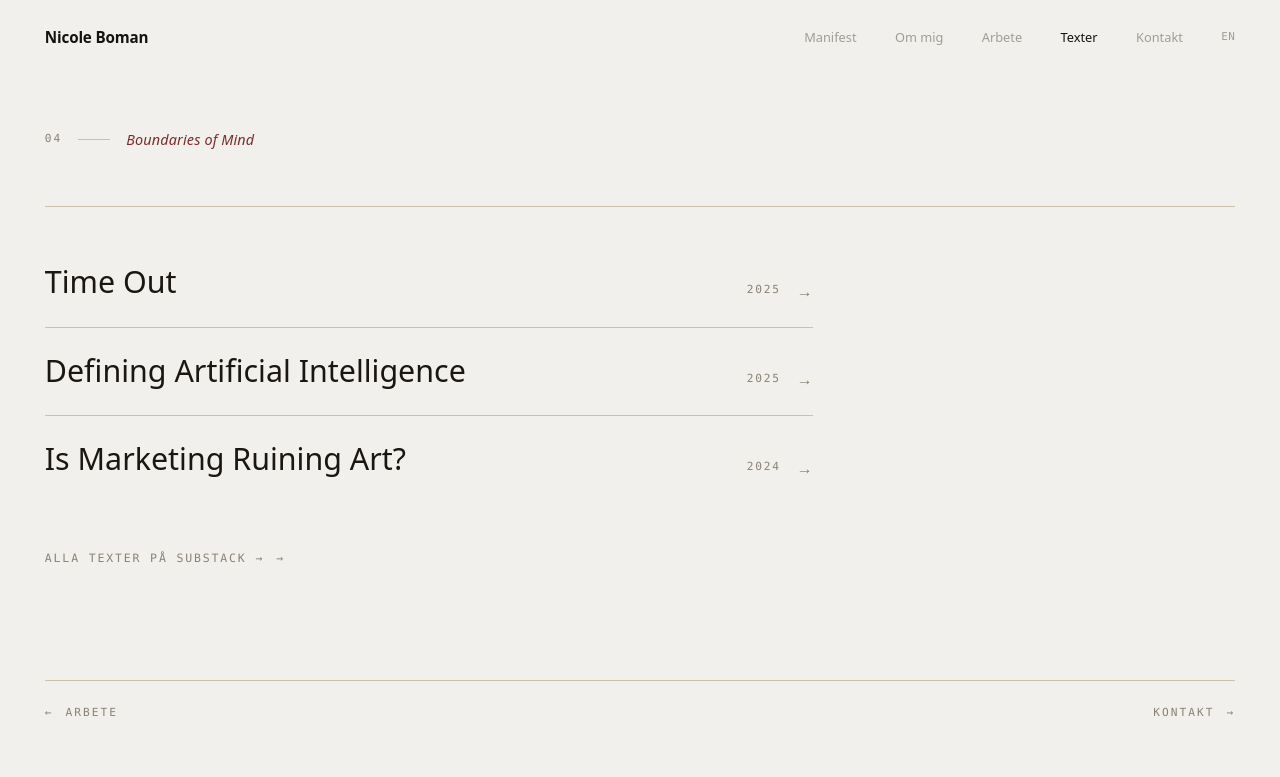
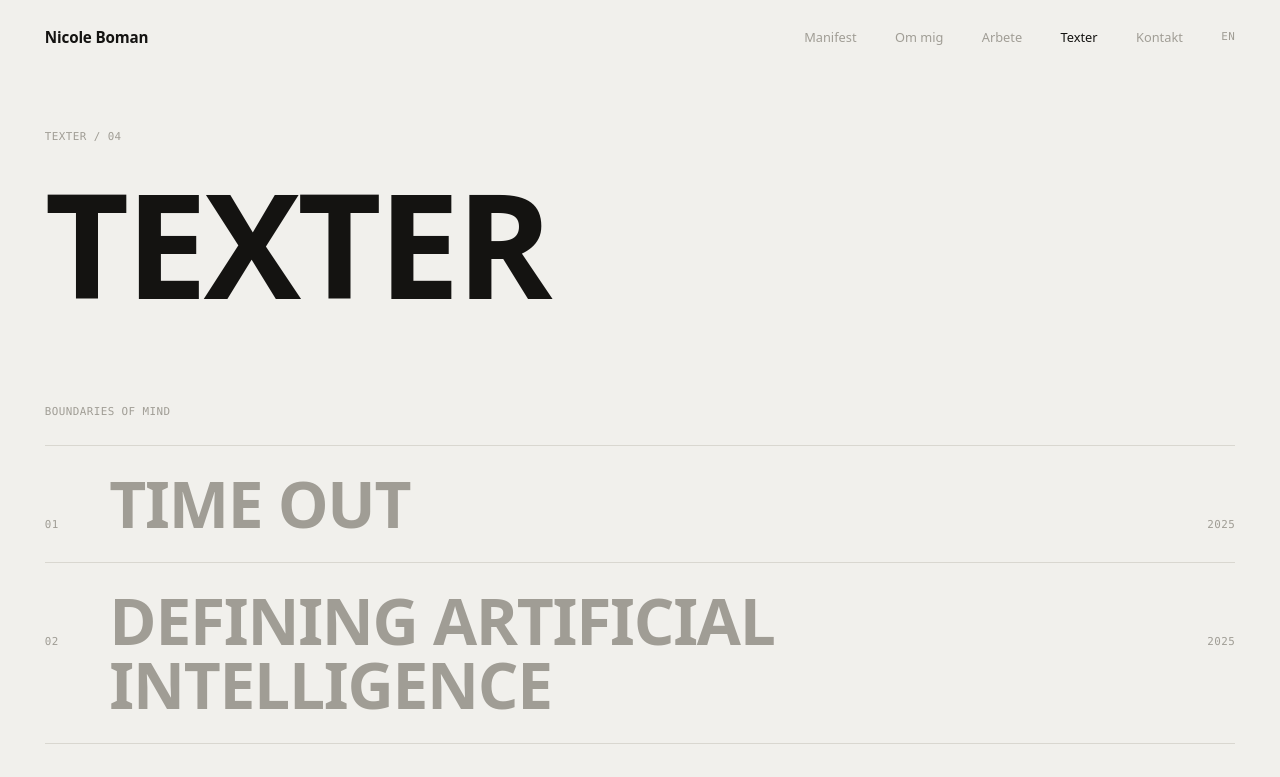
Before and after one commit to niccoboman/nicoleboman.se, a SvelteKit app: page /texter in a window 1280 px wide. Shown: the top 777 px of the page. Built offline with nearby package versions, Linux system fonts and the light colour scheme; a web font is replaced by a local one.

Commit message:
Rewrite writing page with essay index rows

```diff
--- a/src/routes/texter/+page.svelte
+++ b/src/routes/texter/+page.svelte
@@ -1,16 +1,14 @@
 <script lang="ts">
-	import ChapterPage from '$lib/components/ChapterPage.svelte';
 	import { ui } from '$lib/state.svelte';
 	import { translations } from '$lib/i18n';
+	import { reveal } from '$lib/reveal';
+	import PageTitle from '$lib/components/PageTitle.svelte';
+	import IndexRow from '$lib/components/IndexRow.svelte';
 
 	const t = $derived(translations[ui.lang]);
 
 	const texter = [
-		{
-			title: 'Time Out',
-			year: '2025',
-			href: 'https://bomannicole.substack.com/p/time-out'
-		},
+		{ title: 'Time Out', year: '2025', href: 'https://bomannicole.substack.com/p/time-out' },
 		{
 			title: 'Defining Artificial Intelligence',
 			year: '2025',
@@ -25,55 +23,27 @@
 </script>
 
 <svelte:head>
-	<title>{t.writing.title} · Nicole Boman</title>
+	<title>{t.nav.writing} · Nicole Boman</title>
 </svelte:head>
 
-<ChapterPage
-	number="04"
-	title={t.writing.title}
-	subtitle={t.writing.subtitle}
-	prev={{ href: '/arbete', label: t.nav.work }}
-	next={{ href: '/kontakt', label: t.nav.contact }}
->
-	<div class="flex flex-col divide-y divide-line">
-		{#each texter as text}
-			<a
-				class="group flex items-baseline justify-between gap-6 py-6 first:pt-0"
-				href={text.href}
-				target="_blank"
-				rel="noopener noreferrer"
-			>
-				<h4
-					class="font-display text-[1.55rem] leading-tight text-ink transition-colors group-hover:italic group-hover:text-sage md:text-[1.9rem]"
-					style="font-weight: 450;"
-				>
-					{text.title}
-				</h4>
-				<div class="flex shrink-0 items-center gap-4">
-					<span
-						class="font-mono text-[0.7rem] uppercase text-stone"
-						style="letter-spacing: 0.16em;"
-					>
-						{text.year}
-					</span>
-					<span class="text-stone transition-transform group-hover:translate-x-1 group-hover:text-sage"
-						>→</span
-					>
-				</div>
-			</a>
+<article class="pb-[16vh] pt-[10vh]">
+	<PageTitle label={t.writing.label} lines={t.writing.titleLines} />
+
+	<div class="mt-[12vh]" use:reveal>
+		<span class="mono-label reveal mb-[3vh] block text-betong">{t.writing.subtitle}</span>
+		{#each texter as text, i}
+			<IndexRow nr={String(i + 1).padStart(2, '0')} title={text.title} meta={text.year} href={text.href} external />
 		{/each}
 	</div>
 
-	<div class="mt-10">
+	<div class="mt-[8vh]" use:reveal>
 		<a
 			href="https://bomannicole.substack.com/"
 			target="_blank"
 			rel="noopener noreferrer"
-			class="group font-mono inline-flex items-center gap-3 text-[0.72rem] uppercase text-stone transition-colors hover:text-sage"
-			style="letter-spacing: 0.16em;"
+			class="mono-label reveal inline-block text-carbon no-underline transition-colors hover:text-sienna"
 		>
-			<span>{t.writing.allCta}</span>
-			<span class="inline-block transition-transform group-hover:translate-x-1">→</span>
+			{t.writing.allCta}
 		</a>
 	</div>
-</ChapterPage>
+</article>
```
